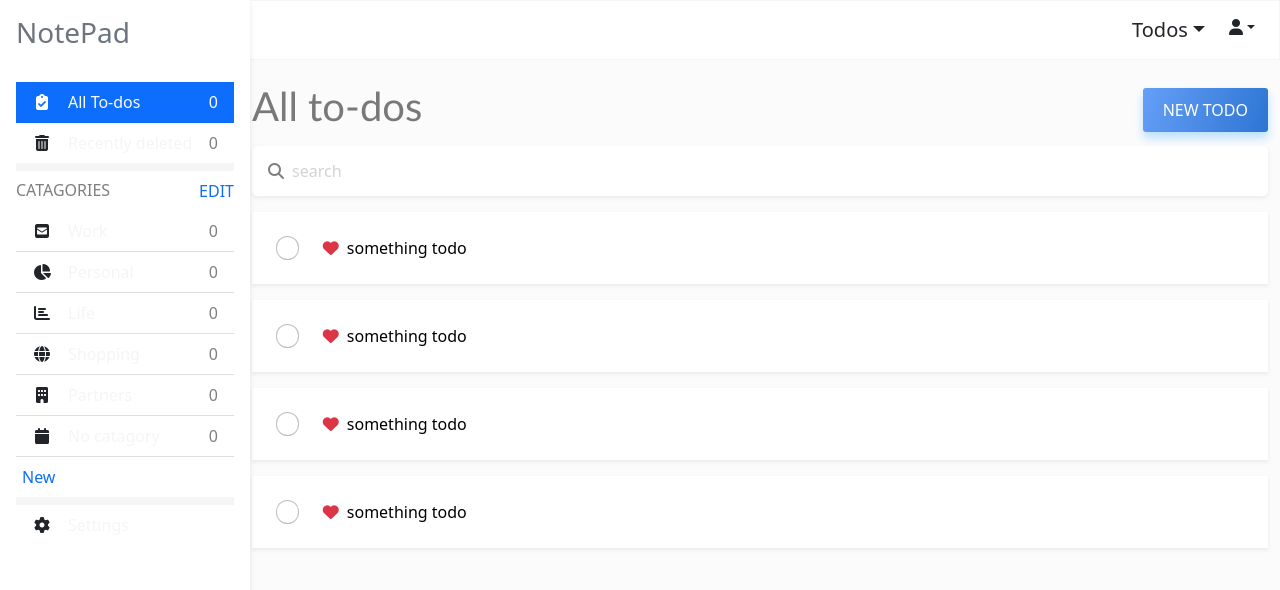
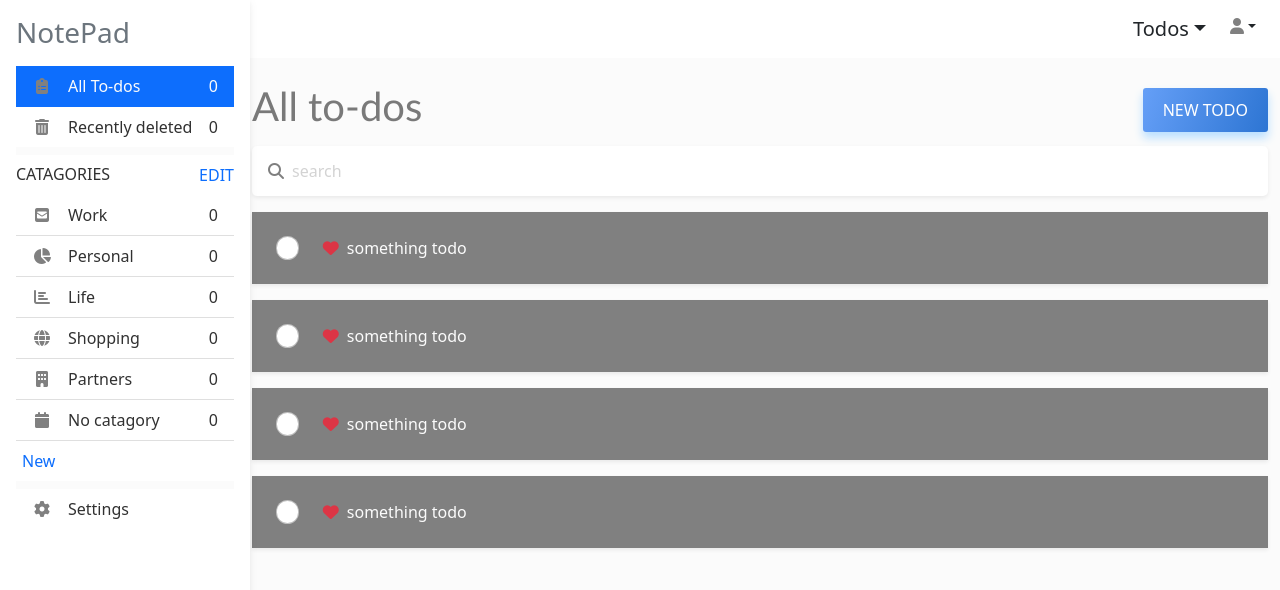
Before and after one commit to EdrissAria/NotePad, a React (Vite) app in the folder frontend/: page /todos in a window 1280 px wide. Shown: the top 590 px of the page. Built offline with nearby package versions, Linux system fonts and the light colour scheme; a web font is replaced by a local one.

Commit message:
working on darkmode

```diff
--- a/frontend/src/assets/css/global.css
+++ b/frontend/src/assets/css/global.css
@@ -1,16 +1,14 @@
 :root {
-    font-family: Inter, Avenir, Helvetica, Arial, sans-serif;
-    font-size: 16px;
-    font-weight: 400;
-    color-scheme: light dark;
-    font-synthesis: none;
-    text-rendering: optimizeLegibility;
-    -webkit-font-smoothing: antialiased;
-    -moz-osx-font-smoothing: grayscale;
-    -webkit-text-size-adjust: 100%;
+   --dark: rgb(49, 49, 49);
+   --black: rgb(24, 24, 24);
+   --blue: rgb(56, 135, 255);
+   --light: #fbfbfb;
+   --darkgray: rgb(128, 128, 128);
   }
   body {
-    background-color: #fbfbfb;
+    margin: 0;
+    padding: 0;
+    background-color: var(--light);
   }
   @media (min-width: 991.98px) {
     main {
@@ -45,16 +43,13 @@
     overflow-y: auto !important; /* Scrollable contents if viewport is shorter than content. */
   }
 
-  #main-navbar{
-    border: 1px solid rgb(245, 245, 245)
-  }
   .last-item{
     border: none !important;
   }
   .seperator{
     width: 100%;
     height: 8px;
-    background-color: rgb(245, 245, 245);
+    background-color: var(--light)
   }
   .ck-editor__editable_inline{
     min-height: 400px;
@@ -67,47 +62,102 @@
     background-color: transparent;
   }
   ::-webkit-scrollbar-thumb{
-    background-color: #3c7aff;
+    background-color: var(--blue);
     border-radius: 5px;
     margin-right: 1rem;
   }
   ::-webkit-scrollbar-thumb:hover{
-    background-color: #9b9b9b;
+    background-color: var(--dark)
   }
   /* dark mode */
-
+  .dark{
+    width: 100%;
+    height: 100%;
+  }
   .dark .sidebar{
-    background-color: black !important;
+    background-color: var(--black) !important;
   }
-  .dark .sidebar .list i, span{
-    color:rgb(245, 245, 245) !important;
+  .dark .sidebar .list i, span, .dark .sidebar i{
+    color: var(--light) !important;
   }
   .dark .sidebar .list{
-    background-color: #000000 !important;
+    background-color: var(--black) !important;
   }
   .dark .catagory-header h6{
-    color:rgb(245, 245, 245) !important
+    color: var(--light) !important
   }
   .dark .catagory-header a{
     background-color: transparent !important
   }
   .dark .sidebar .list a{
-    background-color: rgb(49, 49, 49);
+    background-color: var(--dark)
   }
   .dark .sidebar .seperator{
-    background-color: rgb(26, 26, 26);
+    background-color: var(--light) !important;
   }
   .dark .sidebar .active{
-    background-color: rgb(57, 150, 236) !important;
+    background-color: var(--blue) !important;
   }
   .dark .sidebar button{
-    background-color: rgb(49, 49, 49) !important;
+    background-color: var(--dark) !important;
+  }
+  /*----------------------- main header ----------------------------*/
+  .dark .navbar{
+    background-color: var(--black) !important;
+  }
+  .dark .navbar i, button{
+    color: var(--light);
+  }
+  .dark .navbar a{
+    color: var(--light) !important;
+  }
+  .dark .navbar div{
+    background-color: var(--black) !important;
+  }
+  /*----------------------- main ----------------------------*/
+  .dark{
+    background-color: var(--dark);
+  }
+  .dark p{
+    color: var(--light)
+  }
+  .dark .home-card{
+    background-color: var(--darkgray) !important;
+  }
+  .dark .card, .catagory-card ,.todocard{
+    background-color: var(--darkgray) !important;
+  }
+  .modal .modal-header, .modal-body, .new-input{
+    background-color: var(--dark);
+  }
+  .modal button, i, .modal-title, label{
+    color: var(--darkgray);
+  }
+  .dark .card P, .todocard span{
+    color: var(--light) !important;
+  }
+  .dark .add-btn{
+    box-shadow: none;
+  }
+  .dark .view-todo, .view-todo input{
+    background-color: var(--darkgray) !important;
+  }
+  .dark .view-todo i, input{
+    color: var(--light) !important;
+  }
+  .dark .login-card{
+    background-color: var(--dark) !important;
   }
 
   /* light mode */
   .light .sidebar .list span, h3, h6{
-    color:rgb(49, 49, 49) !important;
+    color: var(--dark) !important;
   }
   .light .sidebar .active span{
-    color: #fbfbfb !important;
+    color: var(--light) !important;
   }
+
+  /* light mode and dark mode */
+  .sidebar .edit .active{
+    background-color: transparent;
+  }
--- a/frontend/src/components/catagoryCard/index.tsx
+++ b/frontend/src/components/catagoryCard/index.tsx
@@ -2,7 +2,7 @@ import React from 'react'
 
 function CatagoryCard() {
   return (
-    <div className="d-flex justify-content-between align-items-center my-3 p-3 shadow-sm bg-white rounded">
+    <div className="catagory-card d-flex justify-content-between align-items-center my-3 p-3 shadow-sm bg-white rounded">
         <div className="d-flex align-items-center">
           <i className="fas fa-envelope p-2 fs-4"></i>
           <input type="text" value="Personal" className="form-control" />
--- a/frontend/src/components/newCatModal/index.tsx
+++ b/frontend/src/components/newCatModal/index.tsx
@@ -12,12 +12,13 @@ function NewCatModal({show, handleClose}: paramType) {
         onHide={handleClose}
         backdrop="static"
         keyboard={false}
+        className="modal"
     >
-        <Modal.Header className="border-0">
+        <Modal.Header className="modal-header border-0">
             <Modal.Title>New note catagory</Modal.Title>
         </Modal.Header>
         <Modal.Body>
-            <div className="d-flex align-items-center">
+            <div className="modal-body d-flex align-items-center">
             <i className="fas fa-envelope m-2 fs-4"></i>
             <input type="text" className="new-input" placeholder="Name"/>
             </div>
--- a/frontend/src/components/noteCard/index.tsx
+++ b/frontend/src/components/noteCard/index.tsx
@@ -6,7 +6,7 @@ type paramType = {
 }
 function NoteCard({ note }: paramType) {
   return (
-    <Link to="/notes/note/23" className=' text-decoration-none'>
+    <Link to="/notes/note/23" className='text-decoration-none'>
       <div className='card border-0 border-rounded-3 shadow-sm p-3 mt-3 bg-white'>
         <p className='text-black'>{note.length > 200 ? note.slice(0, 200) + "..." : note}</p>
         <p className='text-secondary'>2022/2/2 12:03 pm <i className='fas fa-heart text-danger'></i></p>
--- a/frontend/src/layout/NotesSidebar.tsx
+++ b/frontend/src/layout/NotesSidebar.tsx
@@ -42,7 +42,7 @@ function Sidebar() {
                         <div className="seperator"></div>
                         <div className="catagory-header d-flex justify-content-between align-items-center my-2">
                             <h6 className="text-uppercase m-0">catagories</h6>
-                            <NavLink to="editNoteCats" className="text-uppercase text-decoration-none">edit</NavLink>
+                            <NavLink to="editNoteCats" className="text-uppercase text-decoration-none edit">edit</NavLink>
                         </div>
                         <NavLink to="/notes/work" className="list-group-item list-group-item-action py-2 ripple"
                         ><i className="fas fa-envelope-square fa-fw me-3"></i><span>Work</span><span className="float-end">0</span></NavLink
--- a/frontend/src/layout/TodoSidbar.tsx
+++ b/frontend/src/layout/TodoSidbar.tsx
@@ -1,67 +1,63 @@
 import { useState } from 'react'
+import { NavLink, Link, Outlet, useOutletContext } from 'react-router-dom'
 import NewCatModal from '../components/newCatModal'
-import { NavLink, Link, Outlet, useOutletContext } from 'react-router-dom'
 
-export interface navShow {
-    open: boolean,
-    setOpen: React.Dispatch<React.SetStateAction<boolean>>
-}
-
-function TodoSidbar() {
-    const navShow = useOutletContext();
+function Sidebar() {
+    const { open, setOpen } = useOutletContext<any>();
     const [show, setShow] = useState(false);
     const handleShow = () => setShow(!show)
     const handleClose = () => setShow(!show)
     return (
         <>
             <NewCatModal show={show} handleClose={handleClose} />
-            <nav id="sidebarMenu" className={`collapse d-lg-block ${navShow.open?'d-block':''} sidebar bg-white overflow-auto`}>
+            <nav id="sidebarMenu" className={`collapse d-lg-block ${open?'d-block':''} sidebar bg-white overflow-auto`}>
                 <div className="position-sticky">
                     <div className='d-flex justify-content-between align-items-center p-3 pb-2'>
                         <Link className="navbar-brand" to="/">
-                            <h3 className='m-0 text-secondary'>NotePad</h3>
+                           <h3 className='m-0 text-secondary'>NotePad</h3>
                         </Link>
                         <div className='d-lg-none'>
-                            <button className='btn btn-outline-light' onClick={() => navShow.setOpen(!open)}>
+                            <button className='btn' onClick={()=> setOpen(!open)}>
                                 <i className='fas fa-close fs-3 text-black-50'></i>
                             </button>
                         </div>
                     </div>
-                    <div className="list-group list-group-flush mx-3 mt-4">
+
+                    <div className="list-group list-group-flush mx-3 mb-4 mt-2 list">
                         <NavLink
                             to="/todos"
                             end
                             className="list-group-item list-group-item-action py-2 ripple"
                             aria-current="true"
                         >
-                            <i className="fas fa-clipboard-check fa-fw me-3"></i>
-                            <span>All To-dos</span><span className="float-end text-black-50">0</span>
+                            <i className="fas fa-clipboard-list fa-fw me-3"></i>
+                            <span>All To-dos</span><span className="float-end">0</span>
                         </NavLink>
-                        <NavLink to="/todos/deletedTodos" className="list-group-item list-group-item-action py-2 ripple last-item"
-                        ><i className="fas fa-trash-can fa-fw me-3"></i><span>Recently deleted</span><span className="float-end text-black-50">0</span></NavLink
+                        <NavLink to="deletedTodos" className="list-group-item list-group-item-action py-2 ripple last-item"
+                        ><i className="fas fa-trash-can fa-fw me-3"></i><span>Recently deleted</span><span className="float-end">0</span></NavLink
                         >
                         <div className="seperator"></div>
                         <div className="catagory-header d-flex justify-content-between align-items-center my-2">
-                            <h6 className="text-uppercase text-black-50 m-0">catagories</h6>
+                            <h6 className="text-uppercase m-0">catagories</h6>
                             <NavLink to="editTodoCats" className="text-uppercase text-decoration-none">edit</NavLink>
                         </div>
                         <NavLink to="/todos/work" className="list-group-item list-group-item-action py-2 ripple"
-                        ><i className="fas fa-envelope-square fa-fw me-3"></i><span>Work</span><span className="float-end text-black-50">0</span></NavLink
+                        ><i className="fas fa-envelope-square fa-fw me-3"></i><span>Work</span><span className="float-end">0</span></NavLink
                         >
                         <NavLink to="/todos/personal" className="list-group-item list-group-item-action py-2 ripple">
-                            <i className="fas fa-chart-pie fa-fw me-3"></i><span>Personal</span><span className="float-end text-black-50">0</span>
+                            <i className="fas fa-chart-pie fa-fw me-3"></i><span>Personal</span><span className="float-end">0</span>
                         </NavLink>
                         <NavLink to="/todos/life" className="list-group-item list-group-item-action py-2 ripple"
-                        ><i className="fas fa-chart-bar fa-fw me-3"></i><span>Life</span><span className="float-end text-black-50">0</span>
+                        ><i className="fas fa-chart-bar fa-fw me-3"></i><span>Life</span><span className="float-end">0</span>
                         </NavLink>
                         <NavLink to="/todos/shopping" className="list-group-item list-group-item-action py-2 ripple"
-                        ><i className="fas fa-globe fa-fw me-3"></i><span>Shopping</span><span className="float-end text-black-50">0</span>
+                        ><i className="fas fa-globe fa-fw me-3"></i><span>Shopping</span><span className="float-end">0</span>
                         </NavLink>
                         <NavLink to="/todos/partners" className="list-group-item list-group-item-action py-2 ripple"
-                        ><i className="fas fa-building fa-fw me-3"></i><span>Partners</span><span className="float-end text-black-50">0</span>
+                        ><i className="fas fa-building fa-fw me-3"></i><span>Partners</span><span className="float-end">0</span>
                         </NavLink>
                         <NavLink to="/todos/nocatagory" className="list-group-item list-group-item-action py-2 ripple"
-                        ><i className="fas fa-calendar fa-fw me-3"></i><span>No catagory</span><span className="float-end text-black-50">0</span>
+                        ><i className="fas fa-calendar fa-fw me-3"></i><span>No catagory</span><span className="float-end">0</span>
                         </NavLink>
                         <button onClick={handleShow} className="border-0 bg-white text-primary py-2 ripple text-decoration-none text-start"
                         >New</button
@@ -78,4 +74,4 @@ function TodoSidbar() {
     )
 }
 
-export default TodoSidbar
+export default Sidebar
--- a/frontend/src/main.tsx
+++ b/frontend/src/main.tsx
@@ -3,8 +3,8 @@ import ReactDOM from 'react-dom/client'
 import { BrowserRouter } from 'react-router-dom'
 import App from './App'
 import "bootstrap/dist/css/bootstrap.min.css"
+import "../src/assets/icons/css/all.css"
 import "./assets/css/global.css"
-import "../src/assets/icons/css/all.css"
 import { configureStore } from '@reduxjs/toolkit'
 import { Provider } from 'react-redux'
 import darkModeReducer from './slices.js/DarkMode'
--- a/frontend/src/pages/Home.tsx
+++ b/frontend/src/pages/Home.tsx
@@ -8,13 +8,13 @@ function Home() {
             <h1 className="mt-5 text-info">Welcome to NotePad App</h1>
             <p className='mt-2 opacity-50'>Here you can add, modify notes along with catagories and also you can add todos, modify todos and set reminder for todos.</p>
             <div className="d-flex justify-content-around w-50 mt-2">
-                <div className=' w-50 bg-white rounded shadow-sm m-5 p-4'>
+                <div className='home-card w-50 bg-white rounded shadow-sm m-5 p-4'>
                     <Link to="/notes" className='text-decoration-none text-black-50 text-center'>
                         <p className='fs-4'>let's add some notes</p>
                         <img src={noteImg} />
                     </Link>
                 </div>
-                <div className='w-50 bg-white rounded shadow-sm m-5 p-4'>
+                <div className='home-card w-50 bg-white rounded shadow-sm m-5 p-4'>
                     <Link to="/todos" className='text-decoration-none text-black-50 text-center'>
                         <p className='fs-4'>let's make todos</p>
                         <img src={todoImg} />
--- a/frontend/src/pages/Login.tsx
+++ b/frontend/src/pages/Login.tsx
@@ -17,7 +17,7 @@ function Login() {
     }
     return (
         <div className='container d-flex justify-content-center align-items-center mt-5'>
-            <div className='w-50 h-50 bg-white mt-5 p-3 rounded shadow-lg'>
+            <div className='login-card w-50 h-50 bg-white mt-5 p-3 rounded shadow-lg'>
                 <p className='fs-1 text-black-50 text-center'>Login</p>
                 <Formik
                     initialValues={initailValues}
--- a/frontend/src/pages/Setting.tsx
+++ b/frontend/src/pages/Setting.tsx
@@ -5,13 +5,12 @@ import {changeTheme} from "../slices.js/DarkMode"
 import {useSelector} from 'react-redux'
 
 function Setting() {
-  const [darkMode, setDarkMode] = useState(false);
   const theme = useDispatch();
   const darkTheme = useSelector((state: any)=> state.theme.value);
 
   const changeThemeColor = () => {
-    setDarkMode(!darkMode);
-    theme(changeTheme(darkMode))
+    theme(changeTheme())
+    localStorage.setItem('darkMode', darkTheme);
   }
 
   return (
--- a/frontend/src/pages/Viewtodo.tsx
+++ b/frontend/src/pages/Viewtodo.tsx
@@ -16,7 +16,7 @@ function Viewtodo() {
             </select>
           </div>
         </div>
-        <div className='border-rounded-3 shadow-sm p-2 pb-5 mt-3 bg-white'>
+        <div className='view-todo border-rounded-3 shadow-sm p-2 pb-5 mt-3 bg-white'>
           <div className='d-flex justify-content-start align-items-center border-bottom mt-2'>
             <input type="checkbox" className='form-check-input m-3 fs-4 rounded-4' />
             <div className='text-decoration-none d-flex align-items-center w-100'>
--- a/frontend/src/slices.js/DarkMode.ts
+++ b/frontend/src/slices.js/DarkMode.ts
@@ -4,8 +4,8 @@ export const darkModeSlice = createSlice({
     name: 'theme',
     initialState: {value: false},
     reducers: {
-        changeTheme: (state , action) => {
-            state.value = action.payload
+        changeTheme: (state) => {
+            state.value = !state.value
         }
     }
 })
```
